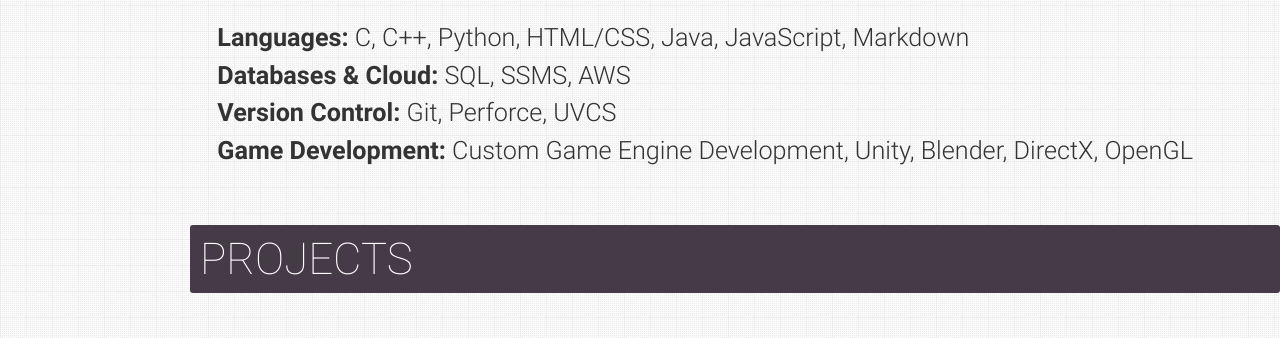
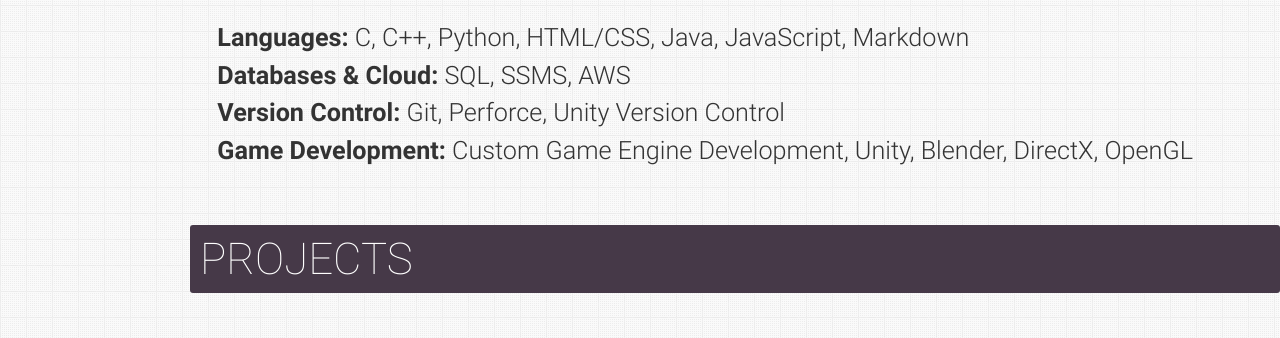
Before and after one commit to Waachel/waachel.github.io, a plain HTML site: page index.html in a window 1280 px wide. Shown: the part 1555-1893 px from the top of the page. Drawn offline with nearby package versions, Linux system fonts and the light colour scheme.

Commit message:
Update index.html

```diff
--- a/index.html
+++ b/index.html
@@ -500,7 +500,7 @@ I'm an experienced technologist with over a decade of expertise in technical sup
           <ul>
             <li><b>Languages:</b> C, C++, Python, HTML/CSS, Java, JavaScript, Markdown</li>
             <li><b>Databases & Cloud:</b> SQL, SSMS, AWS</li>
-            <li><b>Version Control:</b> Git, Perforce, UVCS</li>
+            <li><b>Version Control:</b> Git, Perforce, Unity Version Control</li>
             <li><b>Game Development:</b> Custom Game Engine Development, Unity, Blender, DirectX, OpenGL</li>
           </ul>
 
@@ -1128,8 +1128,8 @@ I'm an experienced technologist with over a decade of expertise in technical sup
           </div>
           <div class="col s6 m3">
             <div class="skill-item">
-              <img alt="UVCS" src="/assets/img/github.png" class="responsive-img" />
-              <div class="skill-name">UVCS</div>
+              <img alt="Unity Version Control" src="/assets/img/devops.png" class="responsive-img" />
+              <div class="skill-name">Unity Version Control</div>
             </div>
           </div>
           <div class="col s6 m3">
```
